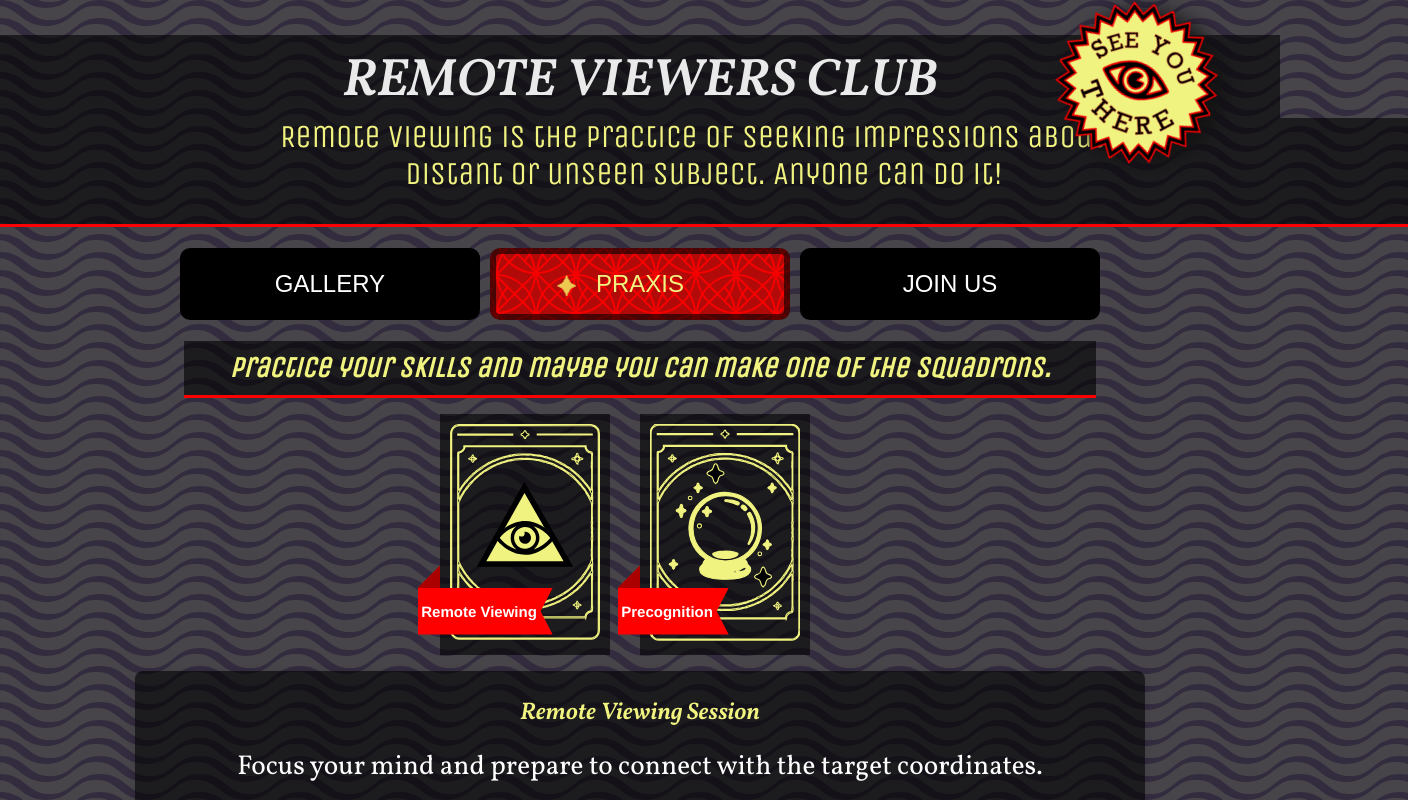
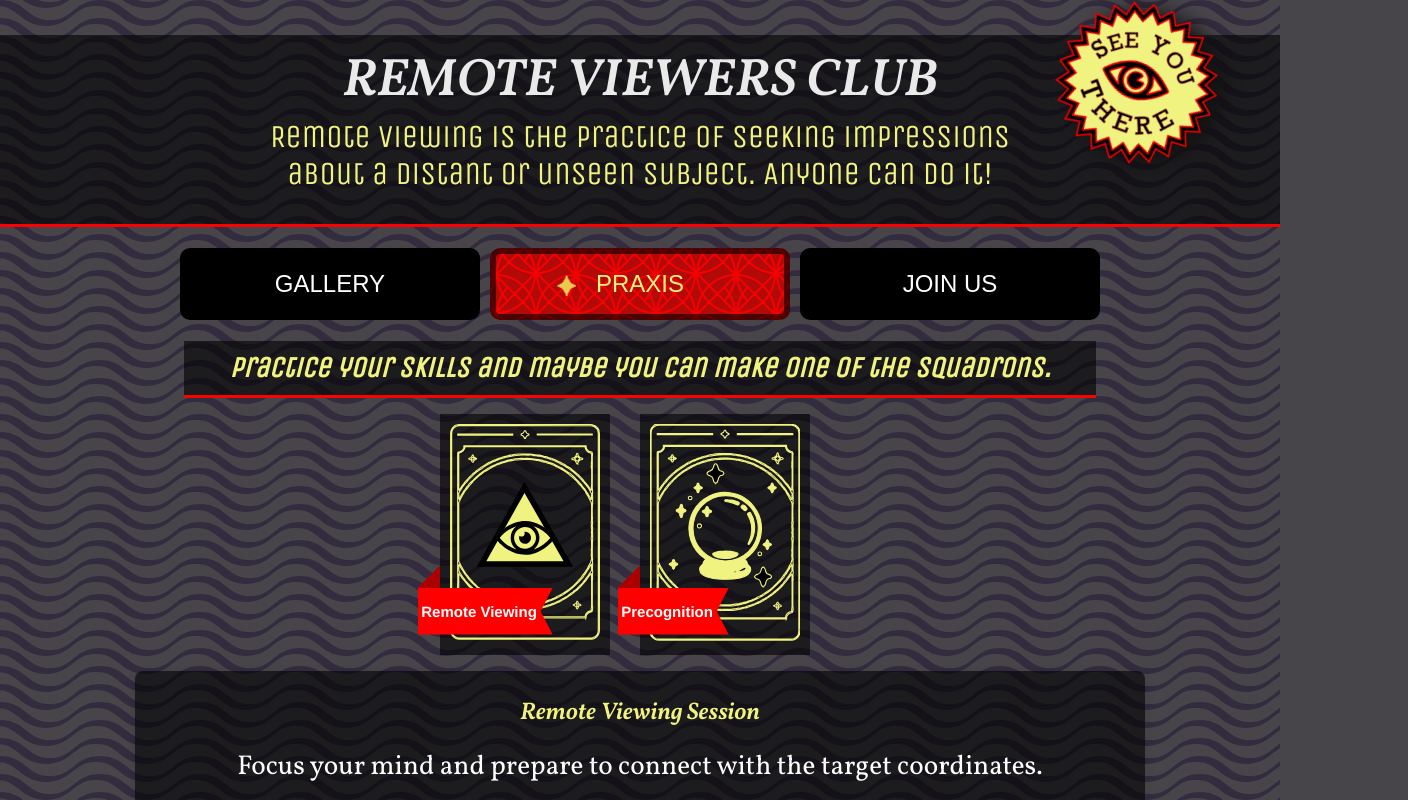
Before and after one commit to drinkingtheink/remote-viewers-club, a Vue app: page / in a window 1280 px wide. Shown: the top 800 px of the page, 1408 px wide, since content can reach past the window. Built offline with nearby package versions, Linux system fonts and the light colour scheme; a web font is replaced by a local one.

Commit message:
banner rework

```diff
--- a/src/components/AppStage.vue
+++ b/src/components/AppStage.vue
@@ -3,7 +3,7 @@
     <div class="intro-wrapper">
       <SeeYouThere class="watcher" />
       <h1>REMOTE VIEWERS CLUB</h1>
-      <p class="intro">Remote viewing is the practice of seeking impressions about a distant or unseen subject. Anyone can do it!</p>
+      <p class="introduction">Remote viewing is the practice of seeking impressions about a distant or unseen subject. Anyone can do it!</p>
     </div>
     <div v-if="!!activeBadge" class="modal-mask">
       <div class="modal-wrapper">
@@ -264,7 +264,6 @@ h1 {
   font-weight: 400;
   font-style: normal;
   font-size: 330%;
-  background: rgba(0,0,0,0.6);
   padding: 10px 0 0 0;
   margin-bottom: 0;
 }
@@ -279,6 +278,9 @@ h1 {
 
 .intro-wrapper {
   position: relative;
+  background-color: rgba(0,0,0,0.6);
+  padding-bottom: 2rem;
+  border-bottom: 3px solid red;
 }
 
 .watcher {
@@ -298,18 +300,15 @@ h1 {
   }
 }
 
-p.intro {
-  background: rgba(0,0,0,0.6);
-  padding: 0 20% 2rem 20%;
-  margin: 0;
+p.introduction {
+  margin: 0 auto;
   font-family: "Unica One", sans-serif;
   font-weight: 400;
   font-style: normal;
   font-size: 200%;
-}
+  max-width: 800px;
 
-@media only screen and (max-width: 60em) {
-  p.intro {
+  @media only screen and (max-width: 60em) {
     font-size: 150%;
     padding: 0.5rem 1rem 2rem 1rem;
     margin-bottom: 0;
```
